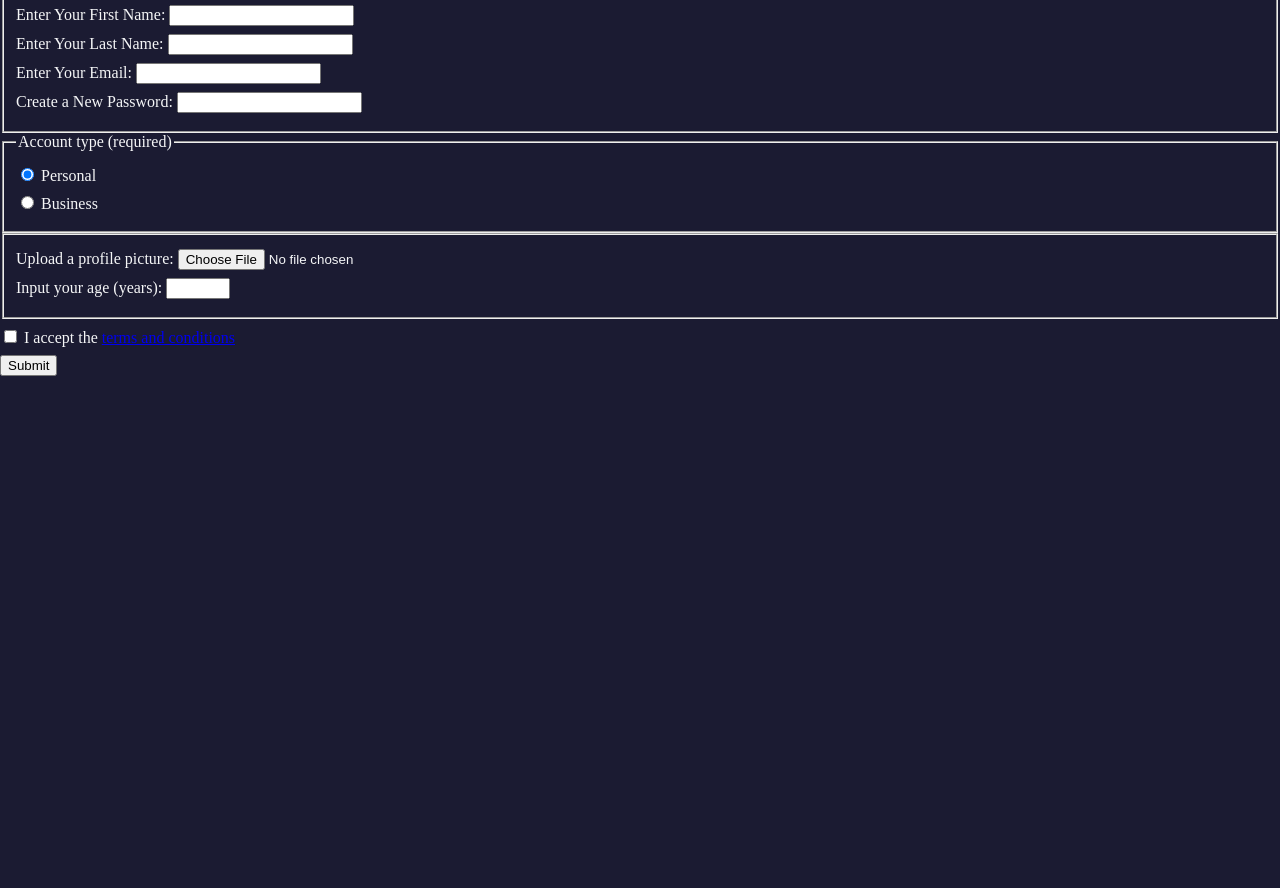
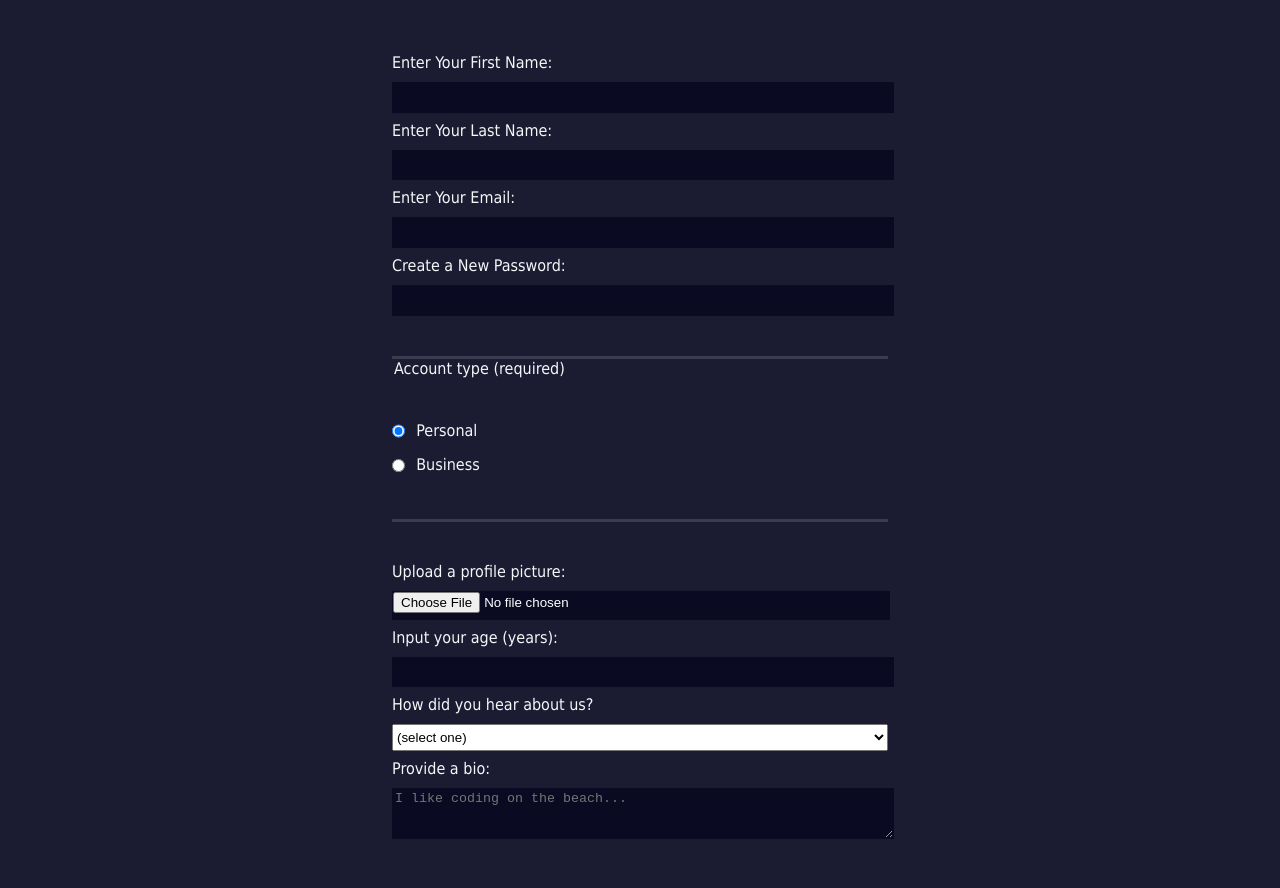
Before and after one commit to aidar2218/layout, a plain HTML site: page registrationForm-fcc/index.html in a window 1280 px wide. Shown: the part 124-1012 px from the top of the page. Before the commit the page ends 821 px from the top, so only its background shows below. Drawn offline with Linux system fonts and the light colour scheme.

Commit message:
Commit 4.3. FreeCodeCamp "Registration Form" project 34-56 steps

```diff
--- a/registrationForm-fcc/index.html
+++ b/registrationForm-fcc/index.html
@@ -13,22 +13,26 @@
       <label for="first-name">
          Enter Your First Name: <input id="first-name"
                                        type="text"
+                                       name="first-name"
                                        required/>
       </label>
       <label for="last-name">
          Enter Your Last Name: <input id="last-name"
                                       type="text"
+                                      name="last-name"
                                       required/>
       </label>
       <label for="email">
          Enter Your Email: <input id="email"
                                   type="email"
+                                  name="email"
                                   required/>
       </label>
       <label for="new-password">
          Create a New Password: <input id="new-password"
                                        type="password"
                                        pattern="[a-z0-5]{8,}"
+                                       name="new-password"
                                        required/>
       </label>
    </fieldset>
@@ -38,27 +42,50 @@
          <input type="radio"
                 name="account-type"
                 id="personal-account"
+                class="inline"
                 checked/> Personal
       </label>
       <label for="business-account">
          <input type="radio"
                 name="account-type"
-                id="business-account"/> Business
+                id="business-account"
+                class="inline"/> Business
       </label>
    </fieldset>
    <fieldset>
-      <label>
-         Upload a profile picture: <input type="file">
+      <label for="profile-picture">
+         Upload a profile picture: <input type="file"
+                                          id="profile-picture"
+                                          name="profile-picture">
       </label>
-      <label>
+      <label for="age">
          Input your age (years): <input type="number"
                                         min="13"
-                                        max="120">
+                                        max="120"
+                                        name="age"
+                                        id="age">
+      </label>
+      <label for="referrer"> How did you hear about us?
+         <select id="referrer" name="referrer">
+            <option value="">(select one)</option>
+            <option value="1">freeCodeCamp News</option>
+            <option value="2">freeCodeCamp YouTube Channel</option>
+            <option value="3">freeCodeCamp Forum</option>
+            <option value="4">Other</option>
+         </select>
+      </label>
+      <label for="bio">
+         Provide a bio: <textarea id="bio"
+                                  rows="3"
+                                  cols="30"
+                                  name="bio"
+                                  placeholder="I like coding on the beach..."></textarea>
       </label>
    </fieldset>
    <label for="terms-and-conditions">
       <input type="checkbox"
              id="terms-and-conditions"
+             name="terms-and-conditions"
              required/>
       I accept the <a href="https://www.freecodecamp.org/news/terms-of-service/">terms and conditions</a>
    </label>
--- a/registrationForm-fcc/styles.css
+++ b/registrationForm-fcc/styles.css
@@ -4,9 +4,51 @@ body {
    margin: 0;
    background-color: #1b1b32;
    color: #f5f6f7;
+   font-family: Tahoma, Geneva, Verdana, sans-serif;
+   font-size: 16px;
+}
+
+h1, p {
+   margin: 1em auto;
+   text-align: center;
+}
+
+form {
+   margin: 0 auto;
+   max-width: 500px;
+   min-width: 300px;
+   width: 60vw;
+}
+
+fieldset {
+   border: none;
+   padding: 2rem 0;
+   border-bottom: 3px solid #3b3b4f;
+}
+
+fieldset:last-of-type {
+   border-bottom: none;
 }
 
 label {
    display: block;
    margin: 0.5rem 0;
 }
+
+input, textarea, select {
+   width: 100%;
+   margin: 10px 0 0 0;
+   min-height: 2em;
+}
+
+input, textarea {
+   background-color: #0a0a23;
+   border: 1px solid #0a0a23;
+   color: #ffffff;
+}
+
+.inline {
+   width: unset;
+   margin: 0 0.5em 0 0;
+   vertical-align: middle;
+}
```
